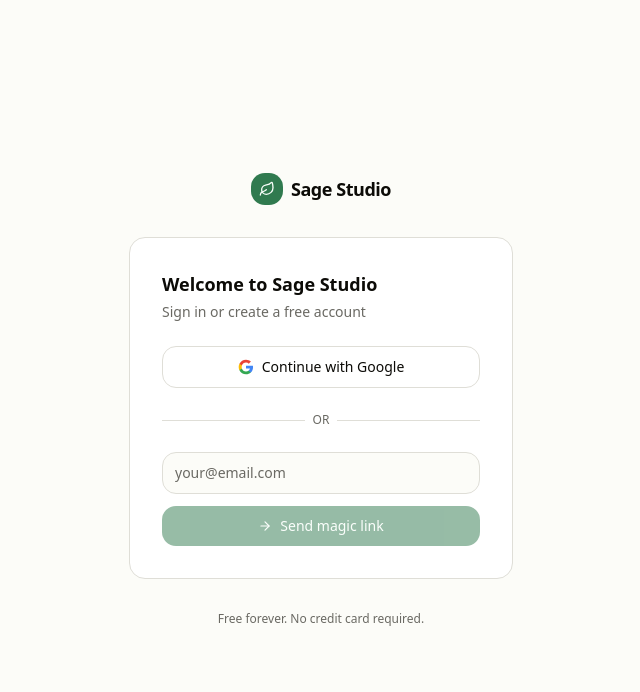
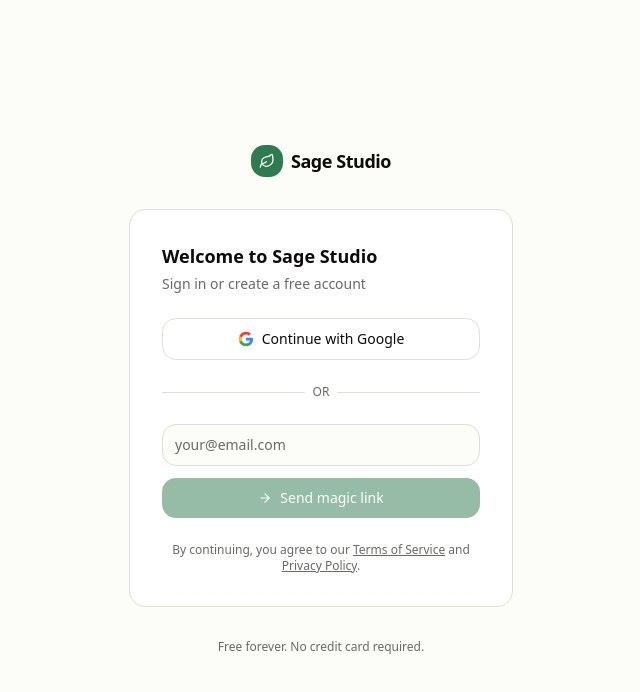
Before and after one commit to willsacks/sage-studio, a Next.js app: page /login in a window 1280 px wide. Shown: the top 692 px of the page, without its empty margins (319-959 px from the left). Built offline with nearby package versions, Linux system fonts and the light colour scheme; no server answers.

Commit message:
Add Terms/Privacy consent notice to sign-in page

```diff
--- a/app/(auth)/login/page.tsx
+++ b/app/(auth)/login/page.tsx
@@ -121,6 +121,13 @@
                   Send magic link
                 </button>
               </form>
+
+              <p className="text-center text-xs text-[var(--muted-foreground)]">
+                By continuing, you agree to our{" "}
+                <Link href="/terms" className="underline hover:text-[var(--foreground)]">Terms of Service</Link>{" "}
+                and{" "}
+                <Link href="/privacy" className="underline hover:text-[var(--foreground)]">Privacy Policy</Link>.
+              </p>
             </>
           )}
         </div>
```
